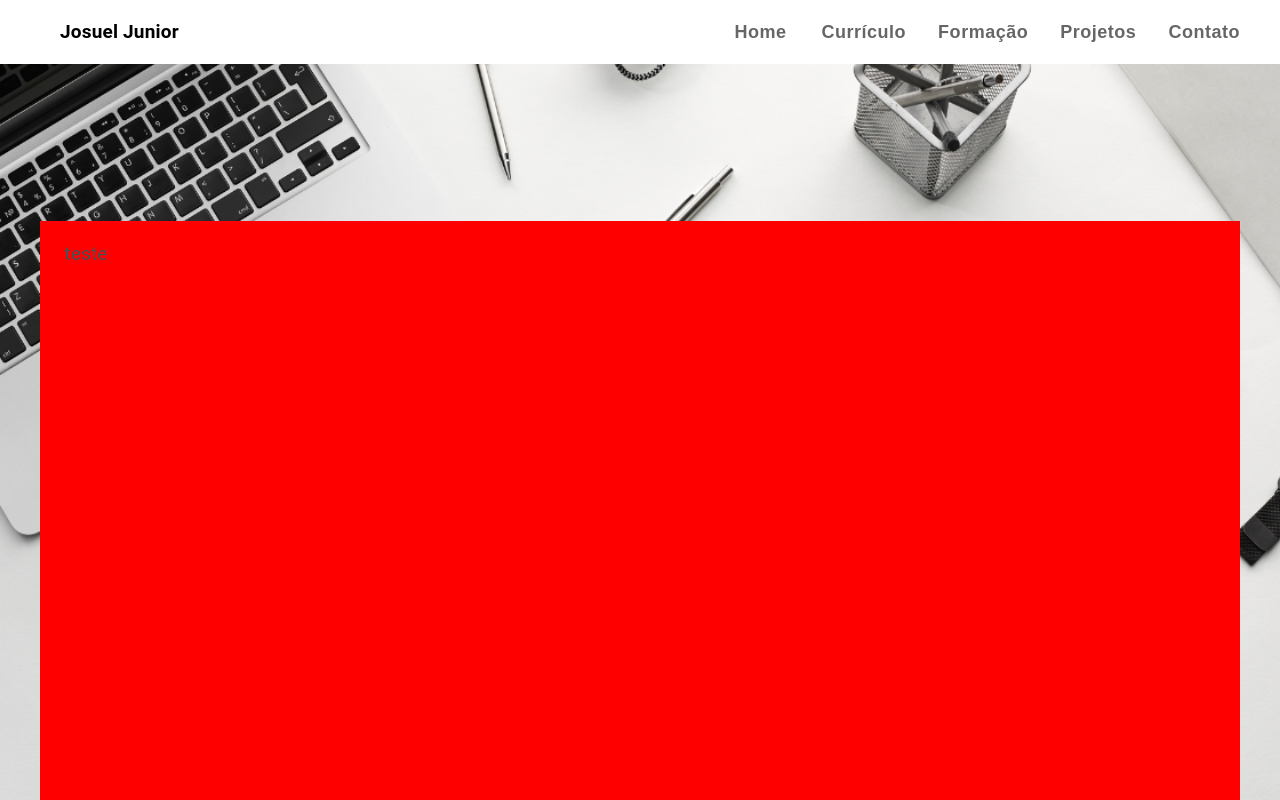
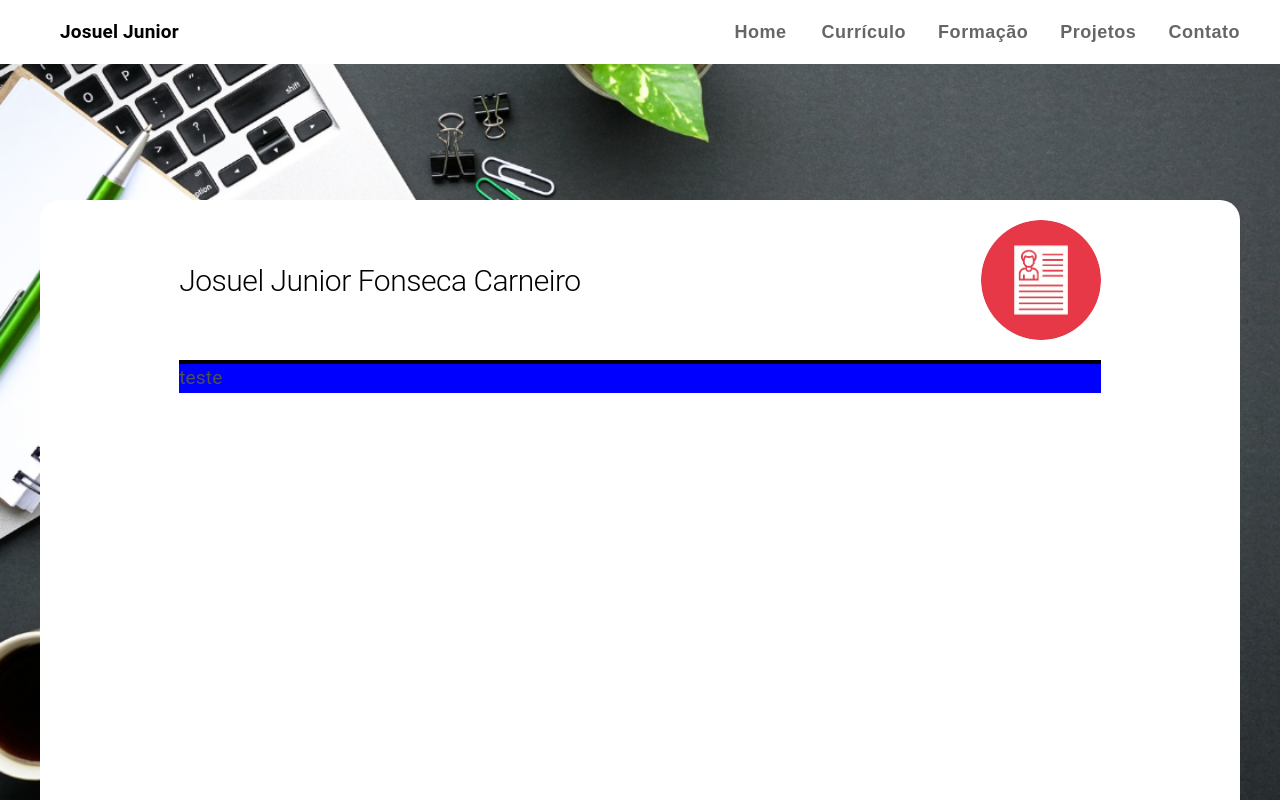
Before and after one commit to Josuel-Junior/newPortfolio, a React (Vite) app: page / in a window 1280 px wide. Built offline with nearby package versions, Linux system fonts and the light colour scheme.

Commit message:
updated page home

```diff
--- a/src/components/NavBar/NavBar.tsx
+++ b/src/components/NavBar/NavBar.tsx
@@ -17,6 +17,7 @@ export const NavBar: React.FC = () => {
   const isMatch = useMediaQuery(theme.breakpoints.down("md"));
 
   const hoverTextNavBar = {
+
     transition: "all .3s",
     "&:hover": {
       color: "#000",
@@ -31,8 +32,9 @@ export const NavBar: React.FC = () => {
   return (
     <AppBar
       elevation={0}
+
       sx={{
-        background: theme.palette.background.paper,
+      //  backgroundColor: 'rgba(255, 255, 255, 0.9)',
         display: "flex",
         justifyContent: "center",
         transition: "background 0.2s ease-in-out",
--- a/src/pages/Home/index.tsx
+++ b/src/pages/Home/index.tsx
@@ -1,6 +1,7 @@
-import { Box, Container, Typography, useTheme } from "@mui/material";
+import { Box, Container, Divider, Typography, useTheme } from "@mui/material";
 
-import background from "../../assets/backgroundHome.png";
+import background from "../../assets/backgroundHome3.png";
+import photo from "../../assets/photo.jpg";
 
 export const Home: React.FC = () => {
   const theme = useTheme();
@@ -26,9 +27,62 @@ export const Home: React.FC = () => {
             backgroundRepeat: "no-repeat",
           }}
         />
-        <Container sx={{ background: "red", position: "absolute" }}>
-          <Box sx={{ width: "80%", height: "70vh", backgroundColor: "red" }}>
-            <p>teste</p>
+        <Container
+          sx={{
+            background: "#fff",
+            position: "absolute",
+            borderTopRightRadius: "20px",
+            borderTopLeftRadius: "20px",
+            display: "flex",
+            flexDirection: "column",
+            alignItems: "center",
+            padding: "20px",
+          }}
+        >
+          <Box sx={{ width: "80%", height: "70vh" }}>
+            <Box
+              sx={{
+                display: "flex",
+                alignItems: "center",
+                justifyContent: "space-between",
+                borderRadius: "8px",
+              }}
+            >
+              <Typography
+                variant="h1"
+                sx={{
+                  fontSize: {
+                    xl: 31,
+                    md: 30,
+                    sm: 30,
+                    xs: 25,
+                  },
+                }}
+              >
+                Josuel Junior Fonseca Carneiro
+              </Typography>
+              <Box
+                sx={{
+                  backgroundImage: `url(${photo})`,
+                  width: "120px",
+                  height: "120px",
+                  backgroundPosition: "center",
+                  backgroundSize: "cover",
+                  backgroundRepeat: "no-repeat",
+                  borderRadius: "50%",
+                }}
+              />
+            </Box>
+            <Divider
+              sx={{
+                borderColor: "primary.dark",
+                borderWidth: "2px",
+                marginTop: "20px",
+              }}
+            />
+            <Box sx={{ background: "blue" }}>
+              <Typography>teste</Typography>
+            </Box>
           </Box>
         </Container>
       </Box>
--- a/src/shared/theme/Light.tsx
+++ b/src/shared/theme/Light.tsx
@@ -7,8 +7,8 @@ export const Light = createTheme({
  palette:{
         mode: 'light',
         primary: {
-            main: "#296fcd",
-            dark: "#2684dd",
+            main: "#ffffff",
+            dark: "#000",
             light: "#519ce3",
             contrastText: "#ffffff",
         },
```
Also changed, not shown: src/assets/backgroundHome3.png (added), src/assets/photo.jpg (added).
